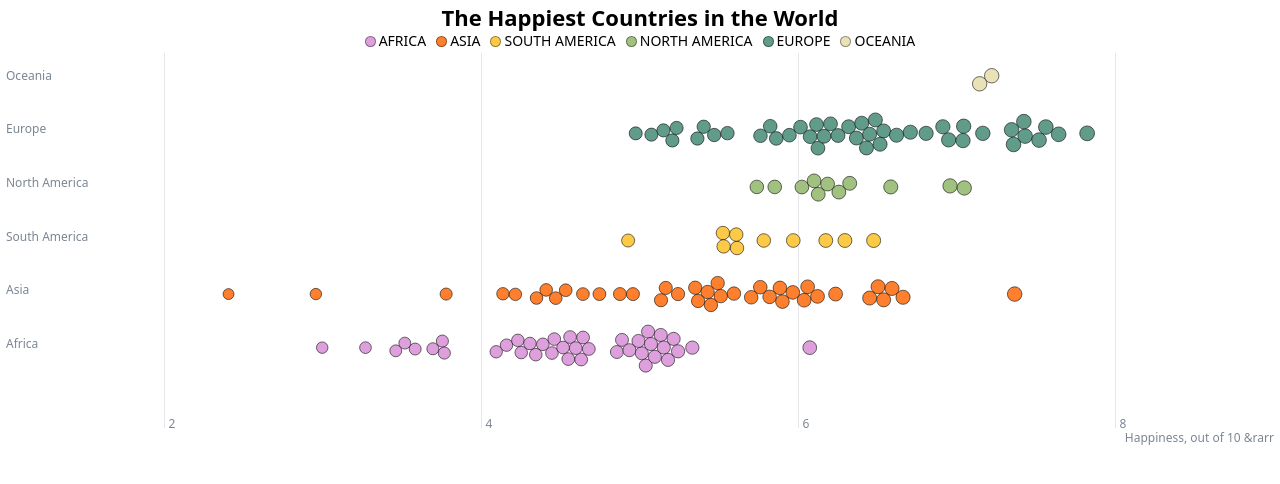
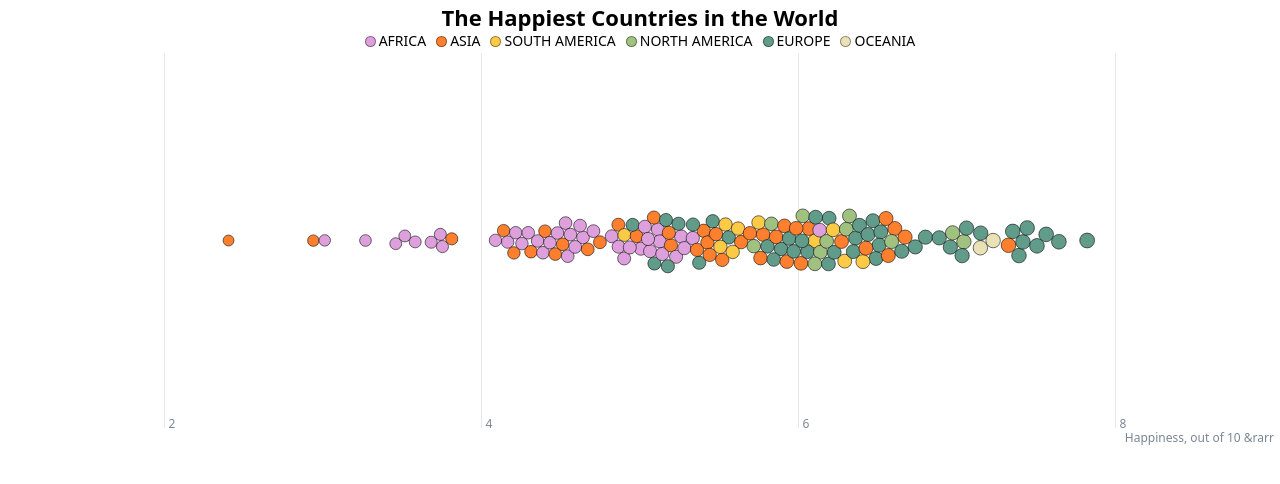
Before and after one commit to JulianVoila/beeswarm_nlsc, a Svelte app: page / in a window 1280 px wide. Shown: the top 484 px of the page. Built offline with nearby package versions, Linux system fonts and the light colour scheme.

Commit message:
How to Add Filters and Hover Effects to Style Svelte Visualizations

```diff
--- a/src/App.svelte
+++ b/src/App.svelte
@@ -8,7 +8,7 @@
   import { each } from "svelte/internal";
   import { mean, rollups } from "d3-array";
   import { fade } from "svelte/transition"
-
+  import { group, index } from "d3-array";
 
   const RADIUS = 5;
   const simulation = forceSimulation(data)
@@ -31,7 +31,7 @@ $: {
     .force(
       "y",
       forceY()
-        .y((d) => yScale(d.continent))
+        .y((d) =>  groupByContinent ? yScale(d.continent) : innerHeight/2)
         .strength(0.04),
     )
     .force("collide", forceCollide().radius(d => radiusScale(d.happiness)))
@@ -86,19 +86,25 @@ $: {
 
   import AxisX from "$components/AxisX.svelte";
   import AxisY from "$components/AxisY.svelte";
-
   import Legend from "$components/Legend.svelte";
   import Tooltip from "$components/Tooltip.svelte";
 
   let hovered;
   let hoveredContinent;
 
-
+let groupByContinent = false
 </script>
 
 <h1>The Happiest Countries in the World</h1>
 <Legend {colorScale}  bind:hoveredContinent/>
-<div class="chart-container" bind:clientWidth={width}>
+<!-- svelte-ignore a11y-click-events-have-key-events -->
+<div class="chart-container" bind:clientWidth={width}
+ on:click={() => {
+  groupByContinent = !groupByContinent;
+  hovered = null;
+ }}
+
+ >
   <svg {width} {height}>
 
    <!-- Reference line -->
@@ -117,7 +123,7 @@ $: {
     <g class="inner-chart" transform="translate({margin.left}, {margin.top})"
     on:mouseleave={() => (hovered=null)}>
       <AxisX xScale={xScale} height={innerHeight} width={innerWidth}/>
-      <AxisY yScale={yScale} height={innerHeight} width={innerWidth}/>
+      <AxisY yScale={yScale} {groupByContinent}/>
 
 
     {#each nodes as node, i}
@@ -126,21 +132,24 @@ $: {
         cx={node.x}
         cy={node.y}
         r={radiusScale(node.happiness)}
-        stroke={hovered
-        ? hovered === node
+        stroke={hovered || hoveredContinent
+        ? hovered === node || hoveredContinent === node.continent
             ? "black"
             : "transparent"
         : "#00000090"}
         fill={colorScale(node.continent)}
         title={node.country}
-        opacity={hovered
-        ? hovered === node
+        opacity={hovered || hoveredContinent
+        ? hovered === node || hoveredContinent === node.continent
             ? 1
             : 0.3
         : 1}
         on:mouseover={() => (hovered = node)}
         on:focus={() => (hovered = node)}
         tabindex="0"
+        on:click={(e) => {
+        e.stopPropagation();
+        }}
     />
 {/each}
     </g>
--- a/src/components/AxisY.svelte
+++ b/src/components/AxisY.svelte
@@ -1,7 +1,10 @@
 <script>
+
+    import { fade } from "svelte/transition";
+
+
     export let yScale;
-    export let width;
-    export let height;
+    export let groupByContinent
 
     const ticks = yScale.domain()
 
@@ -9,9 +12,13 @@
 
 
 <g class="axis y">
-    {#each ticks as tick}
-        <g class="tick" transform="translate(0, {yScale(tick)})">
-            <text> {tick} </text>
+    {#each ticks as tick, index}
+        {#if groupByContinent}
+        <g class="tick" transition:fade={{ delay: index * 100 }}>
+            <text y={yScale(tick)} x={0}>
+                {tick}
+            </text>
         </g>
+        {/if}
     {/each}
     </g>
```
